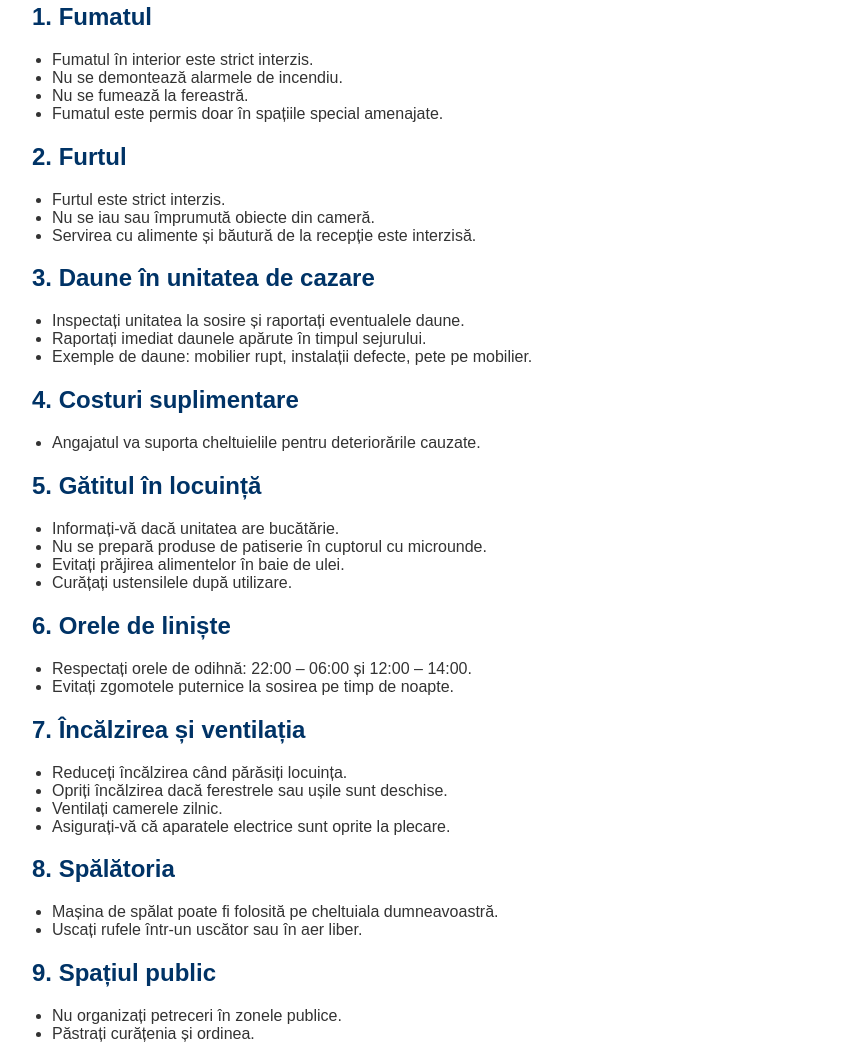
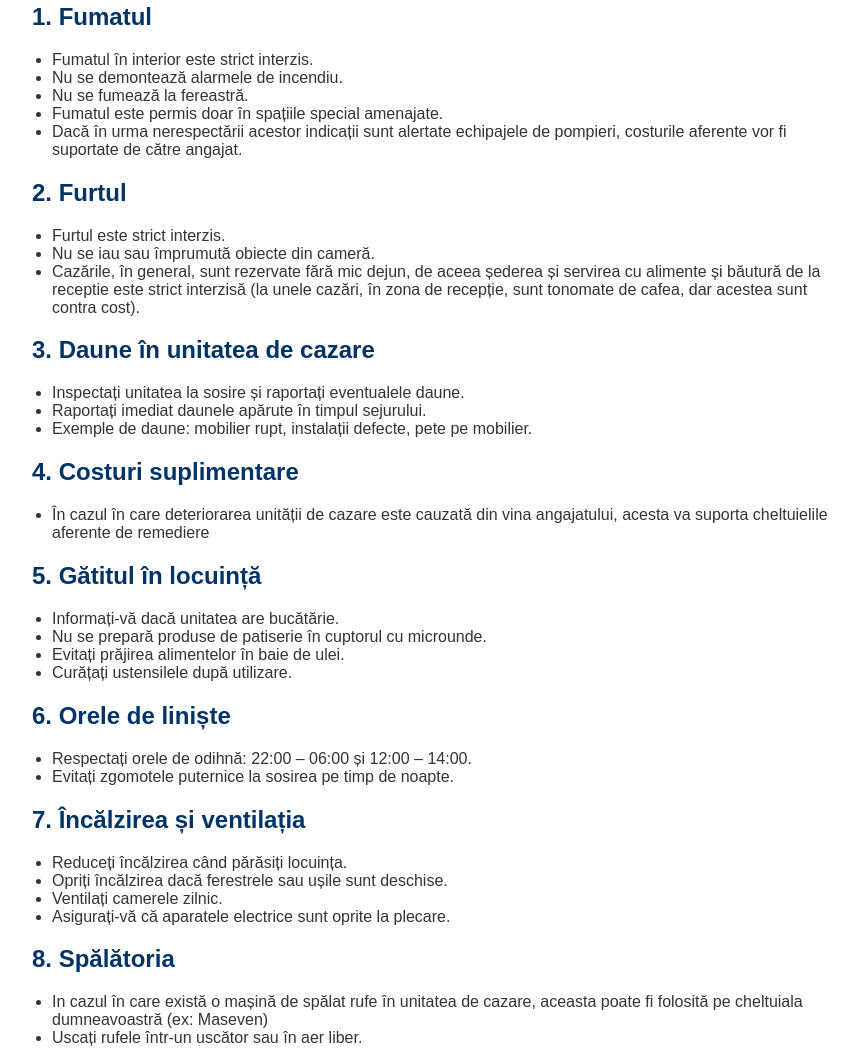
Before and after one commit to marius12ui/regulament-cazare, a plain HTML site: page index.html in a window 1280 px wide. Shown: the part 157-1207 px from the top of the page, without its empty margins (208-1066 px from the left). Drawn offline with Linux system fonts and the light colour scheme.

Commit message:
Update index.html

```diff
--- a/index.html
+++ b/index.html
@@ -52,6 +52,7 @@
         <li>Nu se demontează alarmele de incendiu.</li>
         <li>Nu se fumează la fereastră.</li>
         <li>Fumatul este permis doar în spațiile special amenajate.</li>
+        <li> Dacă în urma nerespectării acestor indicații sunt alertate echipajele de pompieri, costurile aferente vor fi suportate de către angajat.</li>
       </ul>
     </section>
     <section>
@@ -59,7 +60,7 @@
       <ul>
         <li>Furtul este strict interzis.</li>
         <li>Nu se iau sau împrumută obiecte din cameră.</li>
-        <li>Servirea cu alimente și băutură de la recepție este interzisă.</li>
+        <li>Cazările, în general, sunt rezervate fără mic dejun, de aceea șederea și servirea cu  alimente și băutură de la receptie este strict interzisă (la unele cazări, în zona de recepție, sunt tonomate de cafea, dar acestea sunt contra cost).</li>
       </ul>
     </section>
     <section>
@@ -73,7 +74,7 @@
     <section>
       <h2>4. Costuri suplimentare</h2>
       <ul>
-        <li>Angajatul va suporta cheltuielile pentru deteriorările cauzate.</li>
+        <li>În cazul în care deteriorarea unității de cazare este cauzată din vina angajatului, acesta  va suporta cheltuielile aferente de remediere</li>
       </ul>
     </section>
     <section>
@@ -104,7 +105,7 @@
     <section>
       <h2>8. Spălătoria</h2>
       <ul>
-        <li>Mașina de spălat poate fi folosită pe cheltuiala dumneavoastră.</li>
+        <li>In cazul în care există o mașină de spălat rufe în unitatea de cazare, aceasta poate fi  folosită pe cheltuiala dumneavoastră (ex: Maseven)</li>
         <li>Uscați rufele într-un uscător sau în aer liber.</li>
       </ul>
     </section>
```
